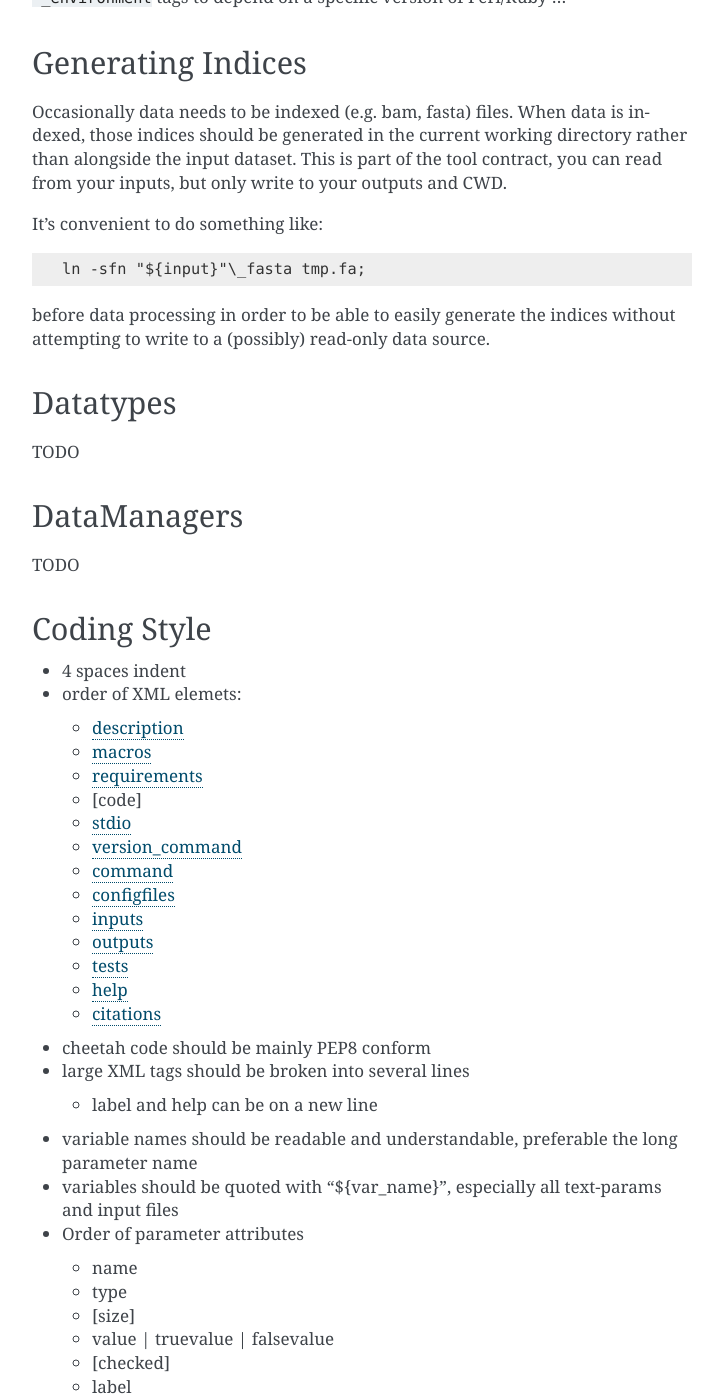
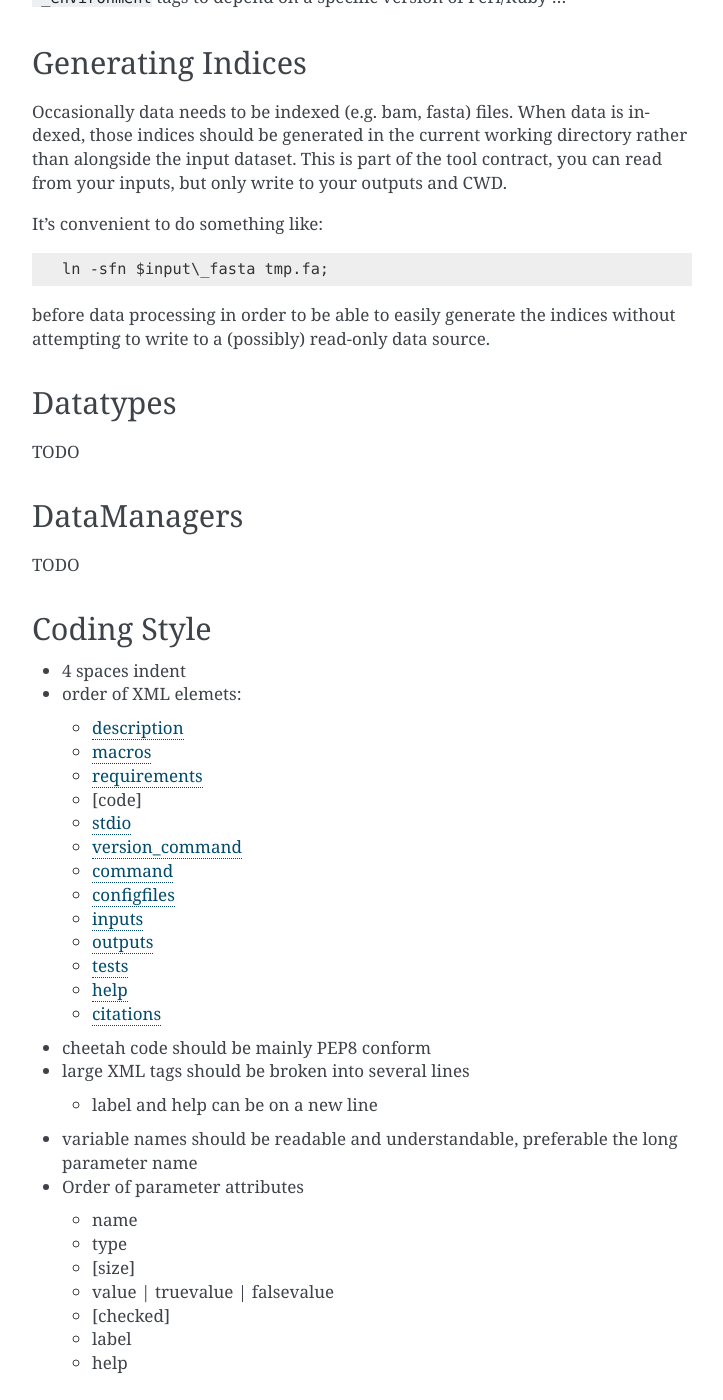
Before and after one commit to galaxy-iuc/standards, a Sphinx documentation site: the page built from docs/best_practices/tool_xml.rst, in a window 1280 px wide and 1400 px high, scrolled down 2140 px. Shown: the whole window, without its empty margins (388-1111 px from the left). Built offline with Sphinx 7.4.7, drawn with Linux system fonts in a browser that asks for light colours.

Commit message:
Revert "Quotation of variable names needs to be enforeced."

```diff
--- a/docs/best_practices/tool_xml.rst
+++ b/docs/best_practices/tool_xml.rst
@@ -117,7 +117,7 @@ It's convenient to do something like:
 
 .. code:: console
 
-    ln -sfn "${input}"\_fasta tmp.fa;
+    ln -sfn $input\_fasta tmp.fa;
 
 before data processing in order to be able to easily generate the
 indices without attempting to write to a (possibly) read-only data
@@ -159,7 +159,6 @@ Coding Style
   * label and help can be on a new line
 
 * variable names should be readable and understandable, preferable the long parameter name
-* variables should be quoted with "${var_name}", especially all text-params and input files
 * Order of parameter attributes
 
   *  name
```
